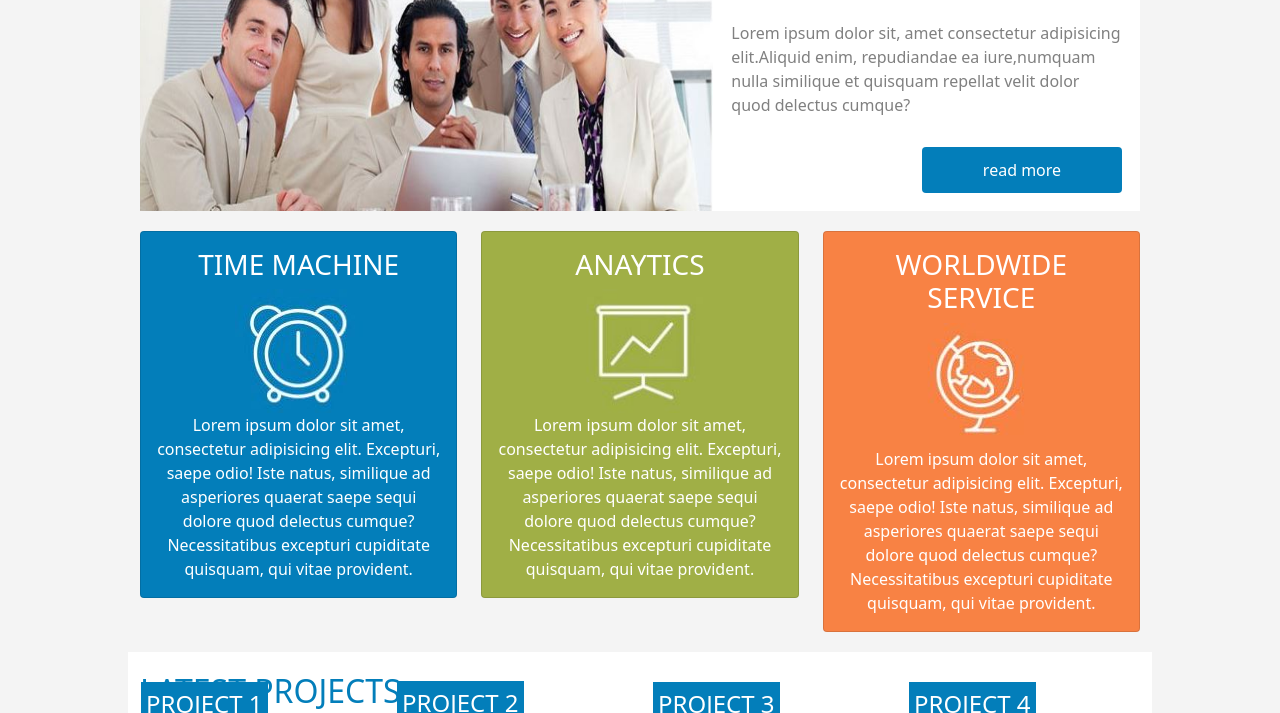
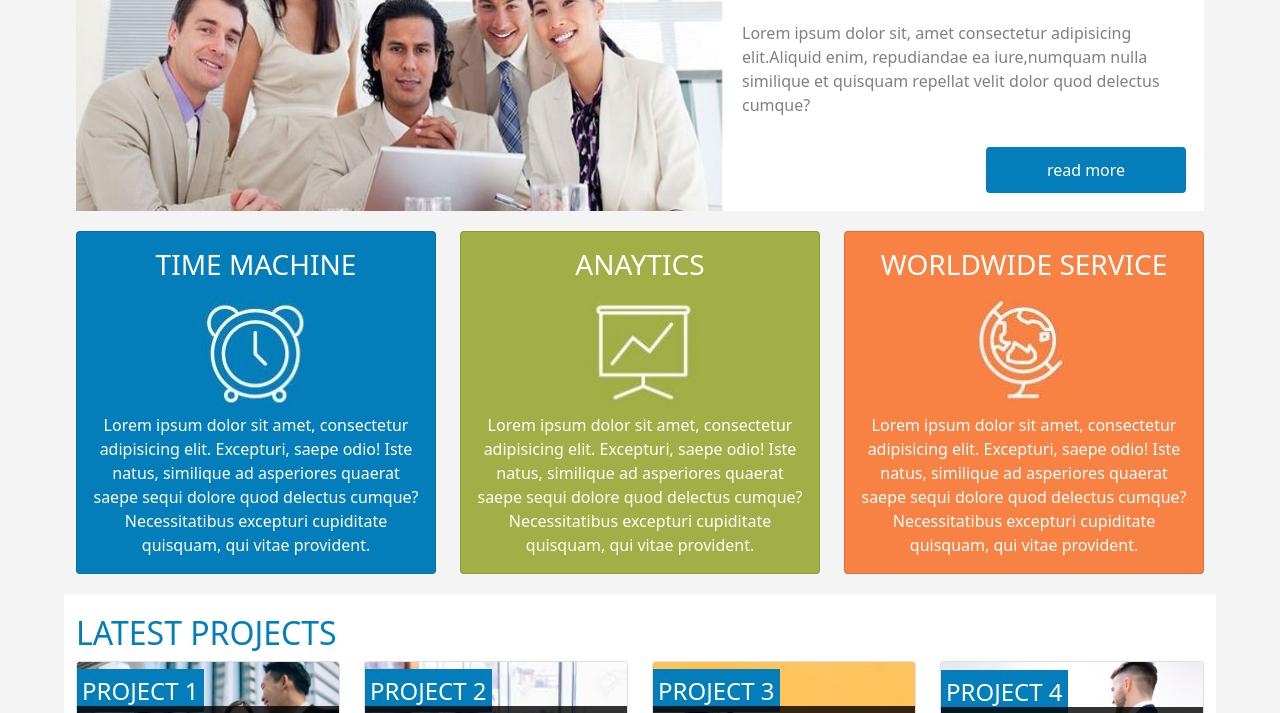
Before and after one commit to DarvShubhamS/bootstrap-sass, a plain HTML site: page index.html in a window 1280 px wide. Shown: the part 399-1112 px from the top of the page. Drawn offline with nearby package versions, Linux system fonts and the light colour scheme.

Commit message:
fix for laptop

```diff
--- a/style.css
+++ b/style.css
@@ -274,3 +274,10 @@ footer p {
     width: 80%;
     margin: 0 auto;
 }
+
+
+@media (max-width:1368px) {
+    .set_width {
+        width: 90%;
+    }
+}
```
